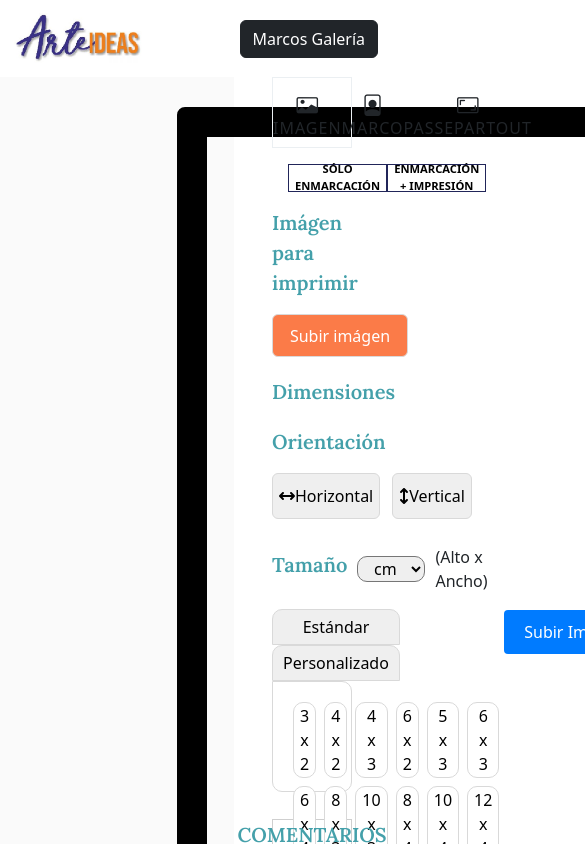
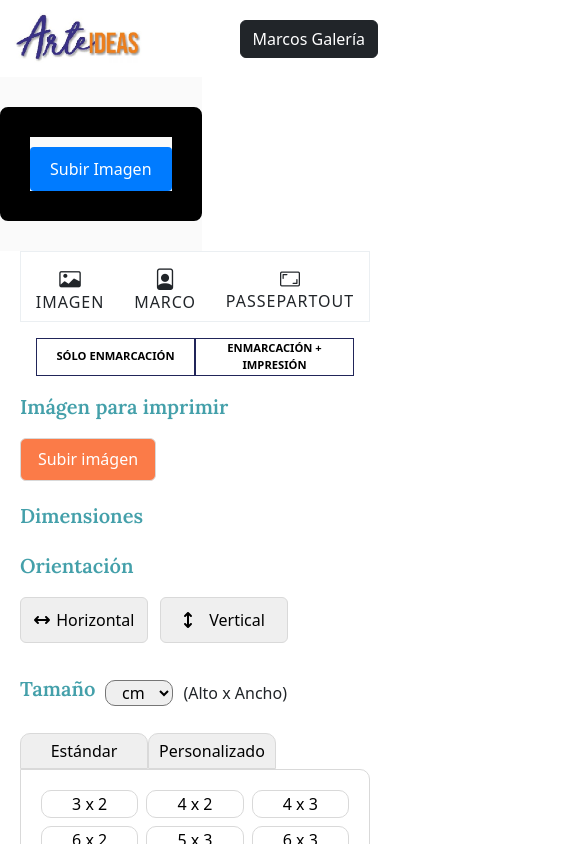
Before and after one commit to end1996/webForm, a React (Vite) app: page / in a window 390 px wide. Shown: the top 844 px of the page, 585 px wide, since content can reach past the window. Built offline with nearby package versions, Linux system fonts and the light colour scheme.

Commit message:
responsive design media queries

```diff
--- a/src/App.module.css
+++ b/src/App.module.css
@@ -5,6 +5,7 @@
     align-items: flex-start;
     width: 100%;
     box-sizing: border-box;
+    padding: 0;
 }
 
 .column {
@@ -25,3 +26,20 @@
     box-sizing: border-box;
     padding: 0 38px 0 38px;
 }
+
+/* Media query para pantallas más pequeñas */
+@media (max-width: 1280px) {
+    .container {
+        flex-direction: column;
+    }
+
+    .imagePreviewColumn,
+    .formColumn {
+        flex: 0 0 100%;
+        max-width: 100%;
+    }
+
+    .formColumn {
+        padding: 0 20px;
+    }
+}
--- a/src/components/Screens/Formulario/BotonesEnmarcado.module.css
+++ b/src/components/Screens/Formulario/BotonesEnmarcado.module.css
@@ -1,7 +1,7 @@
 .botonEnmarcadoContainer {
     display: flex;
     width: 100%;
-    height: 28px;
+    height: auto;
     margin-top: 1rem;
     margin-bottom: 1rem;
     padding: 0 1rem;
--- a/src/components/Screens/Formulario/Iconos.tsx
+++ b/src/components/Screens/Formulario/Iconos.tsx
@@ -13,7 +13,7 @@ function Iconos() {
         <label className={styles.iconText}>MARCO</label>
       </div>
       <div className={styles.iconContainer__each}>
-        <i className="bi bi-aspect-ratio fs-4"></i>
+        <i className="bi bi-aspect-ratio fs-5"></i>
         <label className={styles.iconText}>PASSEPARTOUT</label>
       </div>
     </div>
--- a/src/components/Screens/Formulario/Tamanios.module.css
+++ b/src/components/Screens/Formulario/Tamanios.module.css
@@ -54,7 +54,7 @@
     grid-column-gap: 8px;
     grid-row-gap: 8px;
     width: 100%;
-    height: 111px;
+    height: auto;
     padding: 20px;
     border-radius: 0 10px 10px 10px;
     border: 1px solid #D9D9D9;
@@ -71,3 +71,11 @@
     background-color: #FB7B48;
     color: #FFFF;
 }
+
+/* Media query para pantallas más pequeñas */
+@media (max-width: 1280px) {
+    .gridDimensiones {
+        grid-template-columns: repeat(3, 1fr);
+        grid-template-rows: repeat(4, 1fr);
+    }
+}
--- a/src/components/Screens/imagePreview/ImagePreview.module.css
+++ b/src/components/Screens/imagePreview/ImagePreview.module.css
@@ -70,3 +70,15 @@
         transform: scale(1.1);
     }
 }
+
+@media screen and (max-width: 1200px) {
+    .card {
+        margin-left: 0;
+        margin-right: 0;
+        padding: 0;
+        justify-content: center;
+        align-items: center;
+        width: 100%;
+        height: 100%;
+    }
+}
```
